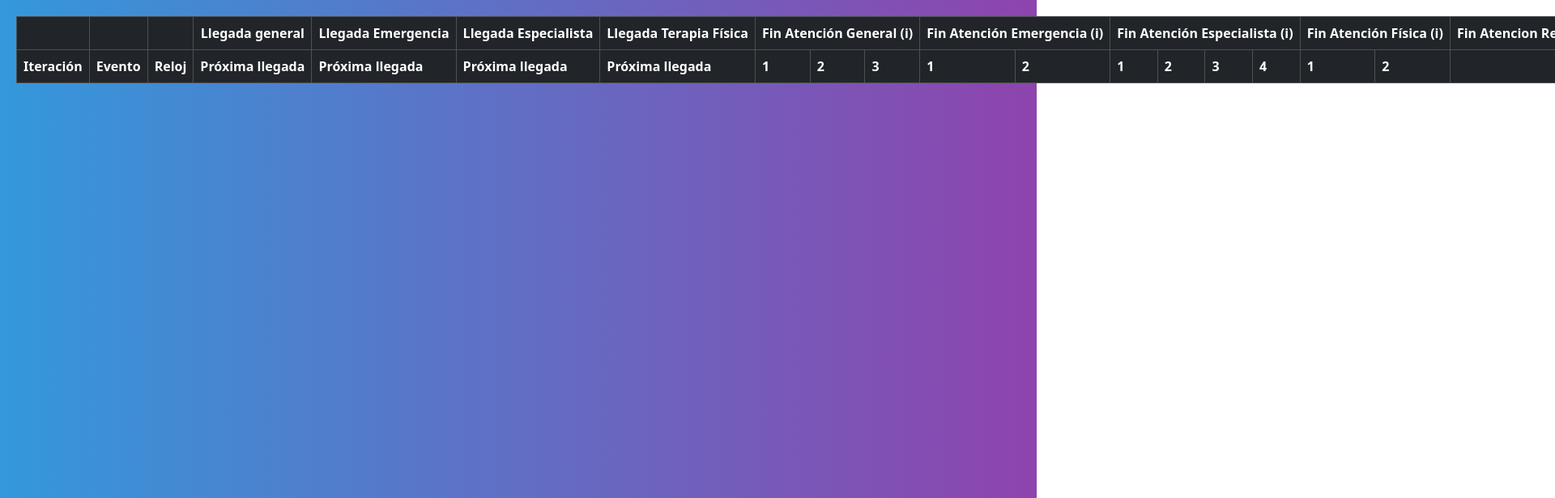
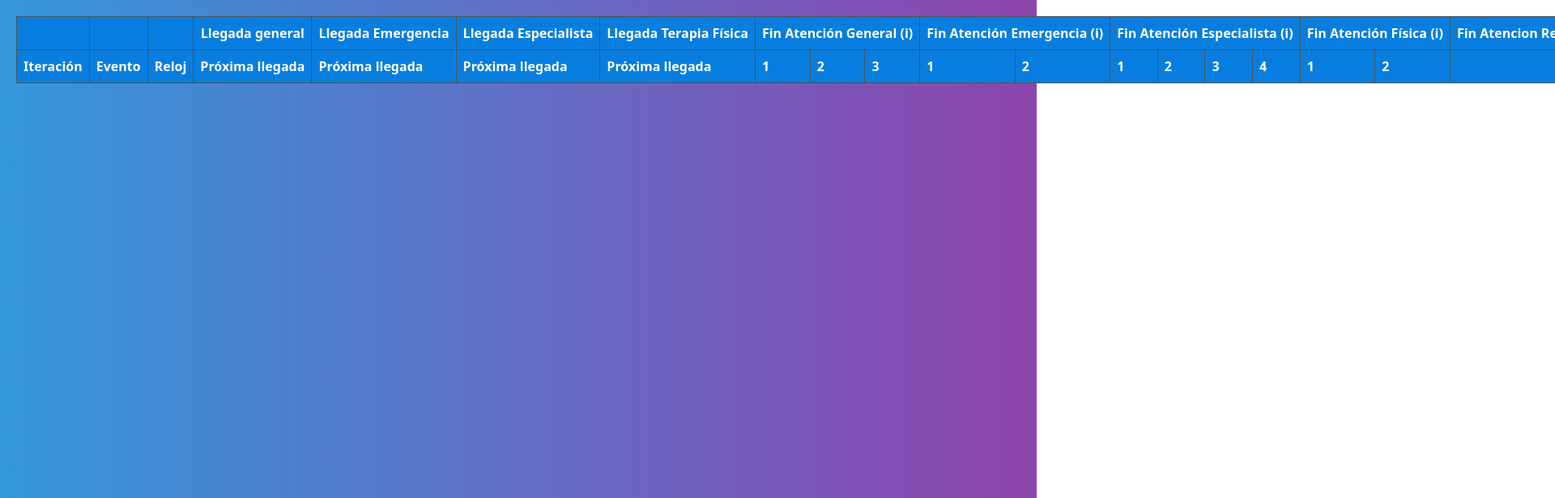
Before and after one commit to agustincolo/Front-SIM-TP-4, a React (Vite) app: page /Vector in a window 1280 px wide. Shown: the top 616 px of the page at 81% size, 1920 px wide, since content can reach past the window. Built offline with nearby package versions, Linux system fonts and the light colour scheme; a web font is replaced by a local one.

Commit message:
agregue columnas de prob y visual

```diff
--- a/src/components/VectorTabla.jsx
+++ b/src/components/VectorTabla.jsx
@@ -77,6 +77,11 @@ const VectorTabla = () => {
               <th scope="col" colSpan="1" className="text-center"></th>
               <th scope="col" colSpan="1" className="text-center"></th>
               <th scope="col" colSpan="1" className="text-center"></th>
+              <th scope="col" colSpan="1" className="text-center"></th>
+              <th scope="col" colSpan="1" className="text-center"></th>
+              <th scope="col" colSpan="1" className="text-center"></th>
+              <th scope="col" colSpan="1" className="text-center"></th>
+              <th scope="col" colSpan="1" className="text-center"></th>
 
 
               <th scope="col" className="text-center" colSpan="20">Pacientes</th>
@@ -147,11 +152,16 @@ const VectorTabla = () => {
               <th scope="col">Cantidad Pacientes</th>
               <th scope="col">Resultado</th>
 
-              <th scope="col" colSpan="1" className="text-center">Porcentaje Ocupacion Recep.</th>
-              <th scope="col" colSpan="1" className="text-center">Porcentaje Ocupacion General</th>
-              <th scope="col" colSpan="1" className="text-center">Porcentaje Ocupacion Emergencia</th>
-              <th scope="col" colSpan="1" className="text-center">Porcentaje Ocupacion Especialidad</th>
-              <th scope="col" colSpan="1" className="text-center">Porcentaje Ocupacion Terapia</th>
+              <th scope="col" colSpan="1" className="text-center">Tiempo Ocupacion Recep.</th>
+              <th scope="col" colSpan="1" className="text-center">Promedio Ocupacion Recep.</th>
+              <th scope="col" colSpan="1" className="text-center">Tiempo Ocupacion General</th>
+              <th scope="col" colSpan="1" className="text-center">Promedio Ocupacion General</th>
+              <th scope="col" colSpan="1" className="text-center">Tiempo Ocupacion Emergencia</th>
+              <th scope="col" colSpan="1" className="text-center">Promedio Ocupacion Emergencia</th>
+              <th scope="col" colSpan="1" className="text-center">Tiempo Ocupacion Especialidad</th>
+              <th scope="col" colSpan="1" className="text-center">Promedio Ocupacion Especialidad</th>
+              <th scope="col" colSpan="1" className="text-center">Tiempo Ocupacion Terapia</th>
+              <th scope="col" colSpan="1" className="text-center">Promedio Ocupacion Terapia</th>
               <th scope="col" colSpan="1" className="text-center">Cantidad Pacientes Atendidos</th>
               <th scope="col" colSpan="1" className="text-center">Promedio Edades Pacientes</th>
               <th scope="col" colSpan="1" className="text-center">Prob. Llegada Con Servicio Lleno</th>
@@ -164,7 +174,7 @@ const VectorTabla = () => {
           <tbody>
             {datosFila.map((fila, index) => (
 
-              <tr key={`fila-${index}`}>
+              <tr key={`fila-${index}`} className={index === datosFila.length - 1 ? 'table-warning' : ''}>
                 <td className="text-center">{fila.nroIteracion}</td>
                 <td className="text-center">{fila.evento}</td>
                 <td className="text-center">{parseFloat(fila.reloj).toFixed(2)}</td>
@@ -229,25 +239,34 @@ const VectorTabla = () => {
                 <td className="text-center">{fila.tiempoEsperaPromedio == null ? null : parseFloat(fila.tiempoEsperaPromedio).toFixed(2)}</td>
 
                 <td className="text-center">{fila.acumuladorTiempoEsperaPacientesEmergencia == null ? null : parseFloat(fila.acumuladorTiempoEsperaPacientesEmergencia).toFixed(2)}</td>
-                <td className="text-center">{fila.cantidadPacientesAtendidos}</td>
+                <td className="text-center">{fila.cantidadAcumuladaPacientesEmergencia}</td>
                 <td className="text-center">
                 {fila.tiempoEsperaPacientesEmergenciaPromedio == null || isNaN(parseFloat(fila.tiempoEsperaPacientesEmergenciaPromedio))? parseFloat(0).toFixed(2): parseFloat(fila.tiempoEsperaPacientesEmergenciaPromedio).toFixed(2)}</td>
 
 
                 <td className="text-center">{fila.tiempoOcupacionRecepcion == null ? null : parseFloat(fila.tiempoOcupacionRecepcion).toFixed(2)}</td>
+                <td className="text-center fw-bold">{fila.porcentajeOcupacionRecepcion == null ? null : parseFloat(fila.porcentajeOcupacionRecepcion).toFixed(2)}</td>
+
 
                 <td className="text-center">{fila.tiempoOcupacionGeneral == null ? null : parseFloat(fila.tiempoOcupacionGeneral).toFixed(2)}</td>
+                <td className="text-center fw-bold">{fila.porcentajeOcupacionGeneral == null ? null : parseFloat(fila.porcentajeOcupacionGeneral).toFixed(2)}</td>
+
 
                 <td className="text-center">{fila.tiempoOcupacionEmergencia == null ? null : parseFloat(fila.tiempoOcupacionEmergencia).toFixed(2)}</td>
+                <td className="text-center fw-bold">{fila.porcentajeOcupacionEmergencia == null ? null : parseFloat(fila.porcentajeOcupacionEmergencia).toFixed(2)}</td>
 
                 <td className="text-center">{fila.tiempoOcupacionEspecialidad == null ? null : parseFloat(fila.tiempoOcupacionEspecialidad).toFixed(2)}</td>
+                <td className="text-center fw-bold">{fila.porcentajeOcupacionEspecialidad == null ? null : parseFloat(fila.porcentajeOcupacionEspecialidad).toFixed(2)}</td>
+
 
                 <td className="text-center">{fila.tiempoOcupacionTerapia == null ? null : parseFloat(fila.tiempoOcupacionTerapia).toFixed(2)}</td>
+                <td className="text-center fw-bold">{fila.porcentajeOcupacionTerapia == null ? null : parseFloat(fila.porcentajeOcupacionTerapia).toFixed(2)}</td>
 
-                <td className="text-center">{fila.cantidadPacientesAtendidos}</td>
 
-                <td className='text-center'>{fila.promedioEdadesPacientesAtendidos}</td>
-                <td className='text-center'>{parseFloat(fila.probabilidadLlegadaConServicioLleno).toFixed(2)}</td>
+                <td className="text-center fw-bold">{fila.cantidadPacientesAtendidos}</td>
+
+                <td className='text-center fw-bold'>{fila.promedioEdadesPacientesAtendidos}</td>
+                <td className='text-center fw-bold'>{parseFloat(fila.probabilidadLlegadaConServicioLleno).toFixed(2)}</td>
 
                 {pacientes[index].map((paciente) => (
                   <React.Fragment key={paciente.id}>
--- a/src/css/Main.css
+++ b/src/css/Main.css
@@ -11,12 +11,12 @@ body{
 }
 
 .table-container {
+    position: relative;
+    height: 400px;
     padding: 20px;
-    color: transparent !important;
 }
 
 .table {
-
     white-space: nowrap;
 }
 
@@ -36,6 +36,30 @@ body{
     background-color: #fff;
 }
 
+table {
+    width: 100%;
+    border-collapse: collapse;
+  }
+
+thead tr:nth-child(1) th,
+thead tr:nth-child(2) th {
+  position: sticky;
+  top: 0;
+  background-color: #077edf;
+  z-index: 10;
+}
+
+thead tr:nth-child(2) th {
+  top: 40px;
+}
+
+th,
+td {
+  padding: 8px;
+  text-align: center;
+  border: 1px solid #ddd;
+  }
+
 
 .tituloSimulacion{
     display: flex;
@@ -54,3 +78,7 @@ body{
     padding-top: 10px;
 
 }
+
+.last-row {
+    background-color: red !important
+}
```
